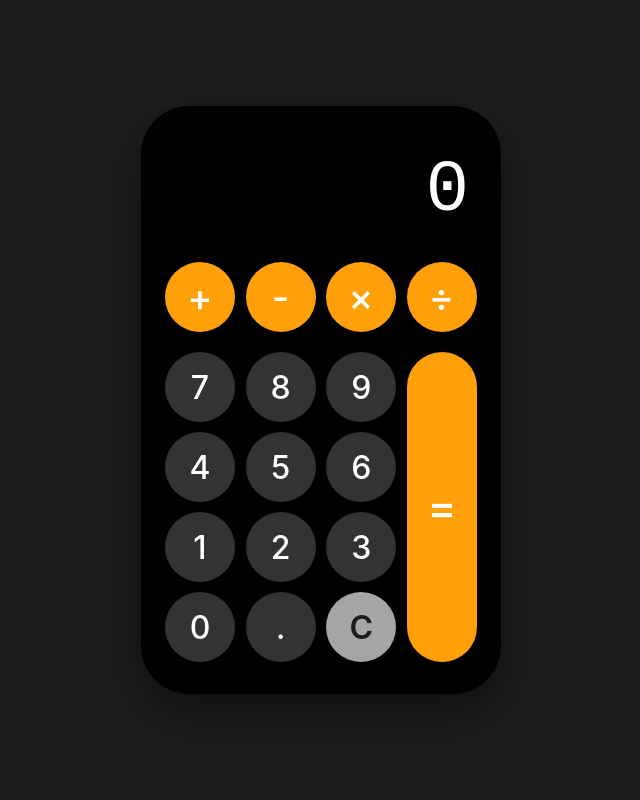
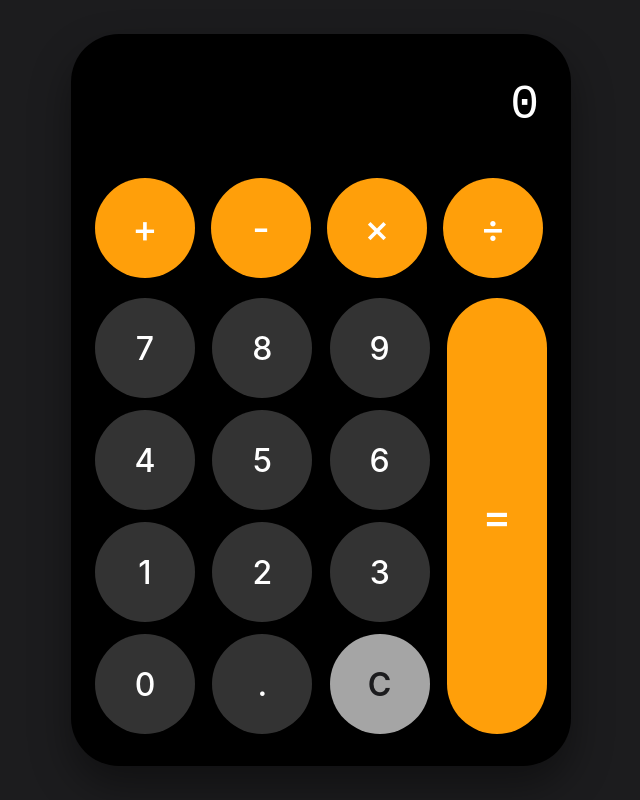
Before and after one commit to S1lnce21/calculator-app, a plain HTML site: page index.html in a window 1280 px wide. Shown: the whole page, without its empty margins (319-959 px from the left). Drawn offline with Linux system fonts and the light colour scheme.

Commit message:
I changed the styles, made the calculator larger, and fixed micro errors.

```diff
--- a/index.html
+++ b/index.html
@@ -35,7 +35,7 @@
                     <button>3</button>
                 </div>
                 <div class="number-row">
-                    <button data-action="zero">0</button>
+                    <button class="key-zero">0</button>
                     <button data-action="decimal">.</button>
                     <button data-action="clear">C</button>
                 </div>
--- a/style.css
+++ b/style.css
@@ -17,14 +17,14 @@ body {
     background: #000;
     border-radius: 48px;
     padding: 24px 20px 32px 20px;
-    width: 360px;
+    width: 500px;
     box-shadow: 0 20px 40px rgba(0,0,0,0.4);
 }
 
 .calculator__display {
     background: #000;
     color: white;
-    font-size: 72px;
+    font-size: 48px;
     font-weight: 300;
     text-align: right;
     padding: 20px 12px 30px 12px;
@@ -36,14 +36,14 @@ body {
 .operator-row {
     display: grid;
     grid-template-columns: repeat(4, 1fr);
-    gap: 10px;
+    gap: 12px;
     margin-bottom: 20px;
     padding: 0 4px;
 }
 
 .main-grid {
     display: flex;
-    gap: 10px;
+    gap: 12px;
     padding: 0 4px;
     position: relative;
 }
@@ -52,13 +52,13 @@ body {
     flex: 1;
     display: flex;
     flex-direction: column;
-    gap: 10px;
+    gap: 12px;
 }
 
 .number-row {
     display: grid;
     grid-template-columns: repeat(3, 1fr);
-    gap: 10px;
+    gap: 12px;
 }
 
 button {
@@ -66,14 +66,14 @@ button {
     border-radius: 60px;
     font-size: 32px;
     font-weight: 500;
-    padding: 18px 0;
+    padding: 0;
     cursor: pointer;
     transition: 0.08s linear;
     font-family: inherit;
     background: #333333;
     color: white;
-    width: 70px;
-    height: 70px;
+    width: 100px;
+    height: 100px;
     display: flex;
     align-items: center;
     justify-content: center;
@@ -84,10 +84,10 @@ button:active {
     opacity: 0.8;
 }
 
-[data-action="zero"] {
+.key-zero {
     border-radius: 60px;
-    width: 70px;
-    height: 70px;
+    width: 100px;
+    height: 100px;
 }
 
 [data-action="clear"] {
@@ -108,12 +108,12 @@ button:active {
     font-size: 44px;
     font-weight: 500;
     border-radius: 60px;
-    width: 70px;
+    width: 100px;
     display: flex;
     align-items: center;
     justify-content: center;
     padding: 0;
-    height: 310px;
+    height: 436px;
 }
 
 .is-depressed {
```
